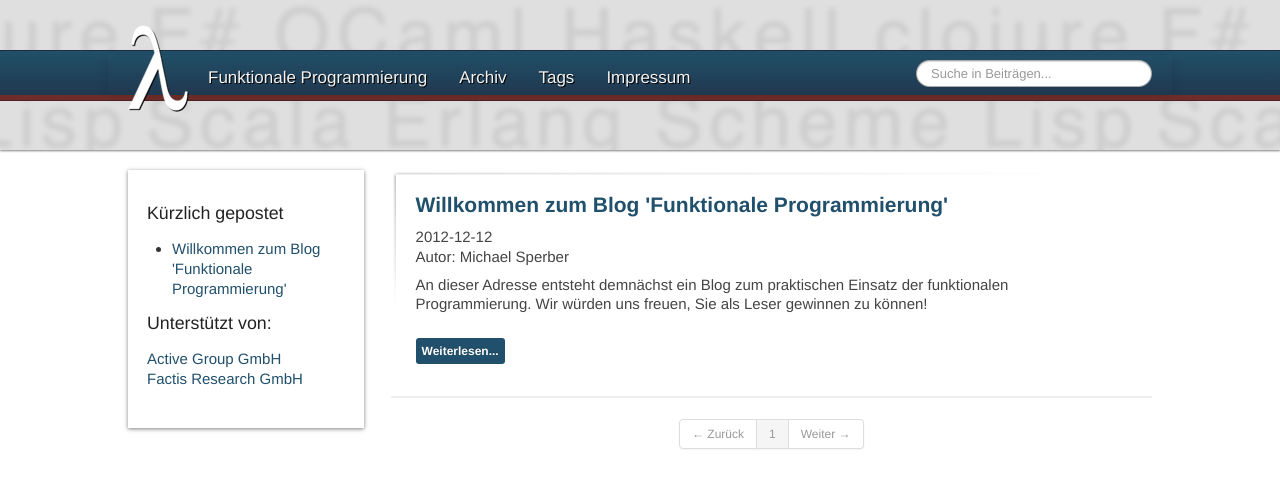
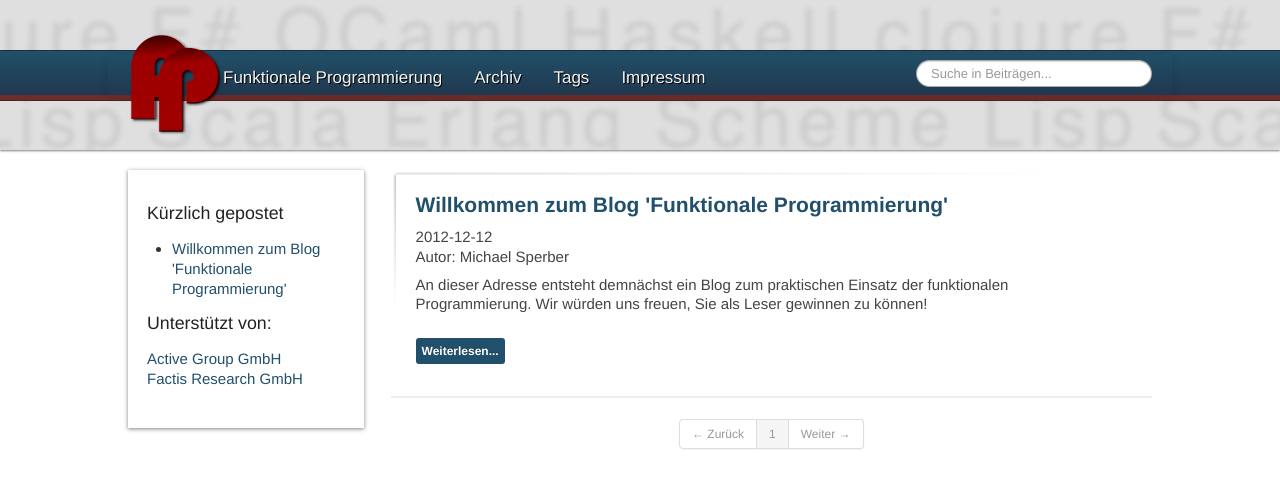
Before and after one commit to funktionale-programmierung/funktionale-programmierung.github.com, a Jekyll site: the page built from index.html, in a window 1280 px wide. Shown: the top 488 px of the page. Built offline with Jekyll 4.4.1, drawn with Linux system fonts in a browser that asks for light colours; some web fonts are replaced; the list of posts is cut into pages by our own code.

Commit message:
New logo.

```diff
--- a/css/main.css
+++ b/css/main.css
@@ -105,7 +105,7 @@ img { border: 0 }
 }
 .navbar-fp .navbar-inner .nav-pills {
 	height: auto;
-    left: 65px;
+    left: 80px;
 }
 .container-fluid .row-fluid, .navbar-fp .navbar-inner {
 	max-width: 1024px;
@@ -126,7 +126,7 @@ img { border: 0 }
 
 #navbar #logo {
 	position: absolute;
-	top: 24px;
+	top: 32px;
 }
 
 .navbar .brand {
```
Also changed, not shown: img/logo.png, 1 other file.
